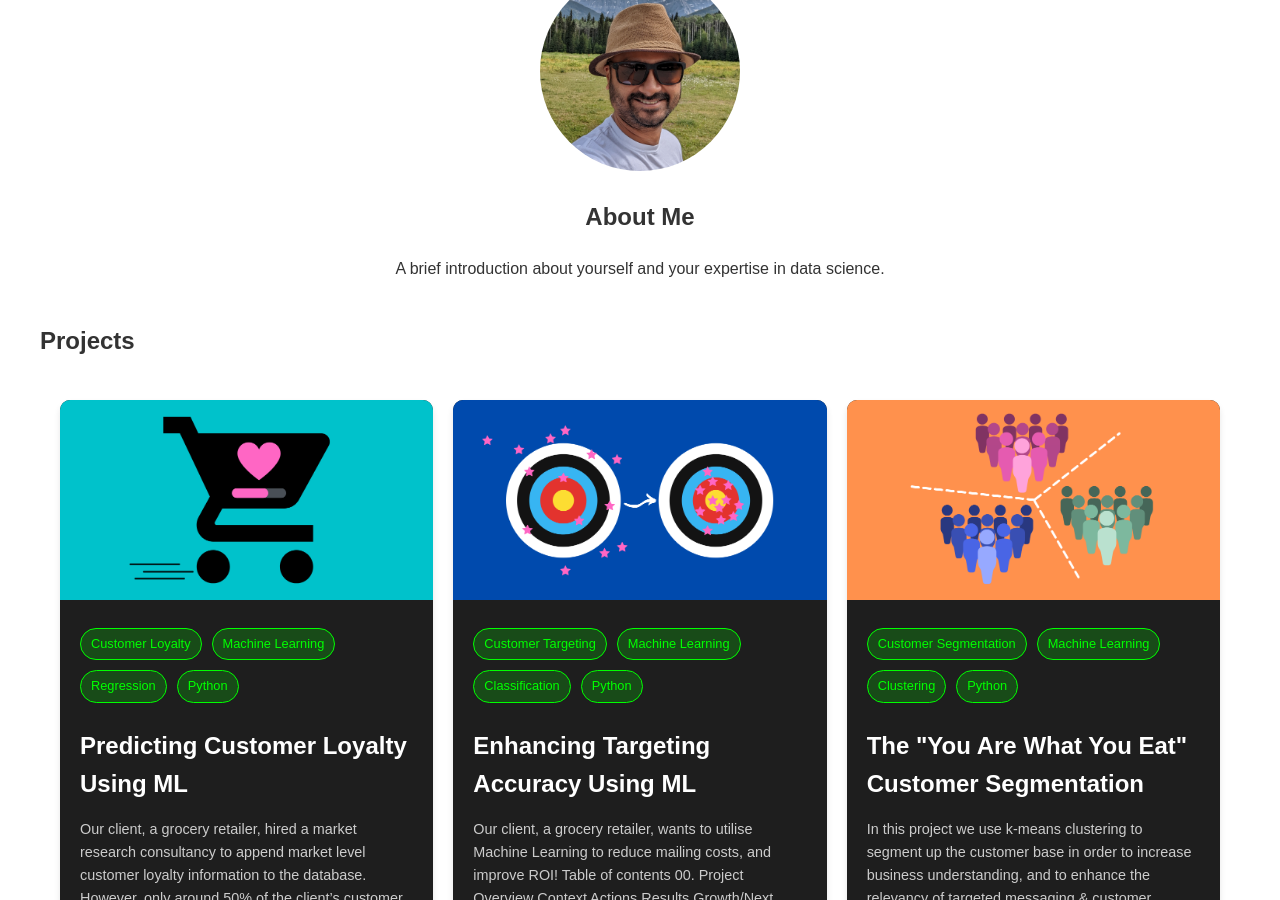
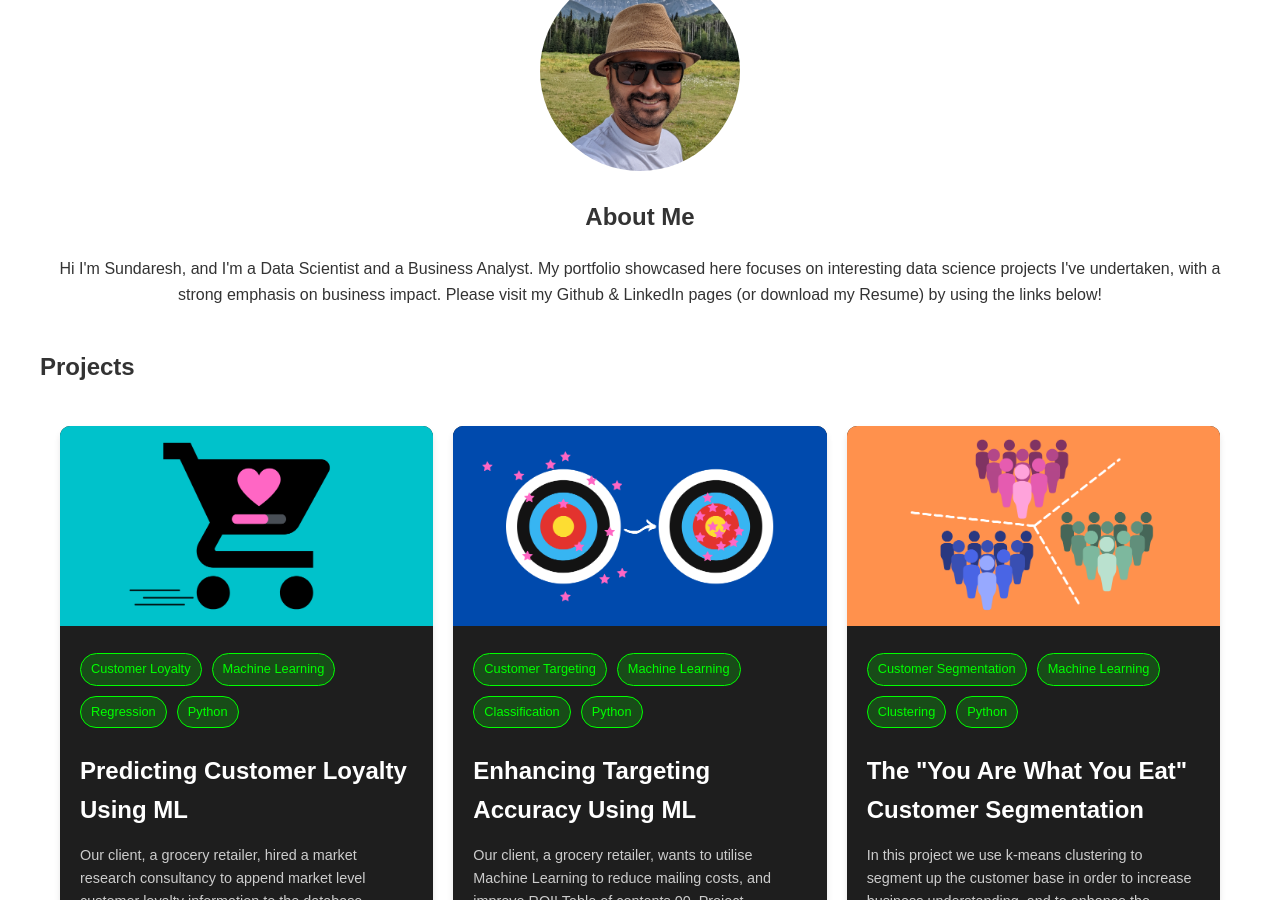
Before and after one commit to IyerS/sundareshiyer.github.io, a Jekyll site: the page built from index.html, in a window 1280 px wide and 900 px high, scrolled down 330 px. Built offline with Jekyll 4.4.1, drawn with Linux system fonts in a browser that asks for light colours.

Commit message:
Update index.html

```diff
--- a/index.html
+++ b/index.html
@@ -7,7 +7,7 @@
 <div class="profile">
     <img src="{{ site.url }}/assets/img/your-photo.jpg" alt="Sundaresh Iyer" class="profile-photo" height="150px">
     <h2>About Me</h2>
-    <p>A brief introduction about yourself and your expertise in data science.</p>
+    <p>Hi I'm Sundaresh, and I'm a Data Scientist and a Business Analyst.  My portfolio showcased here focuses on interesting data science projects I've undertaken, with a strong emphasis on business impact. Please visit my Github & LinkedIn pages (or download my Resume) by using the links below!</p>
 </div>
 
 <div class="projects">
```
